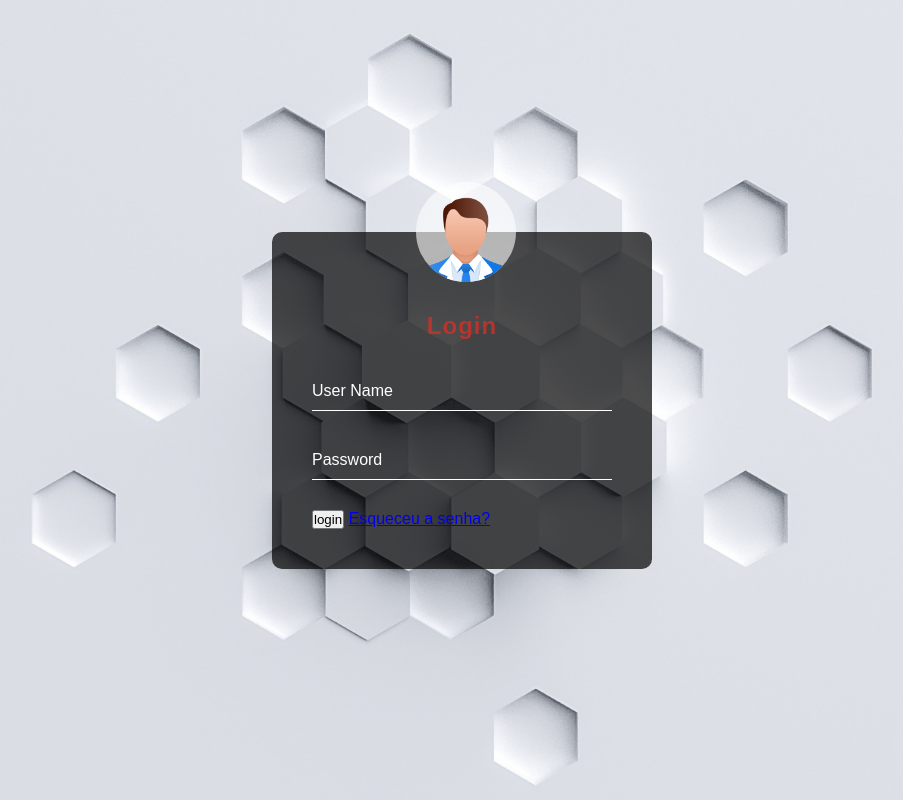
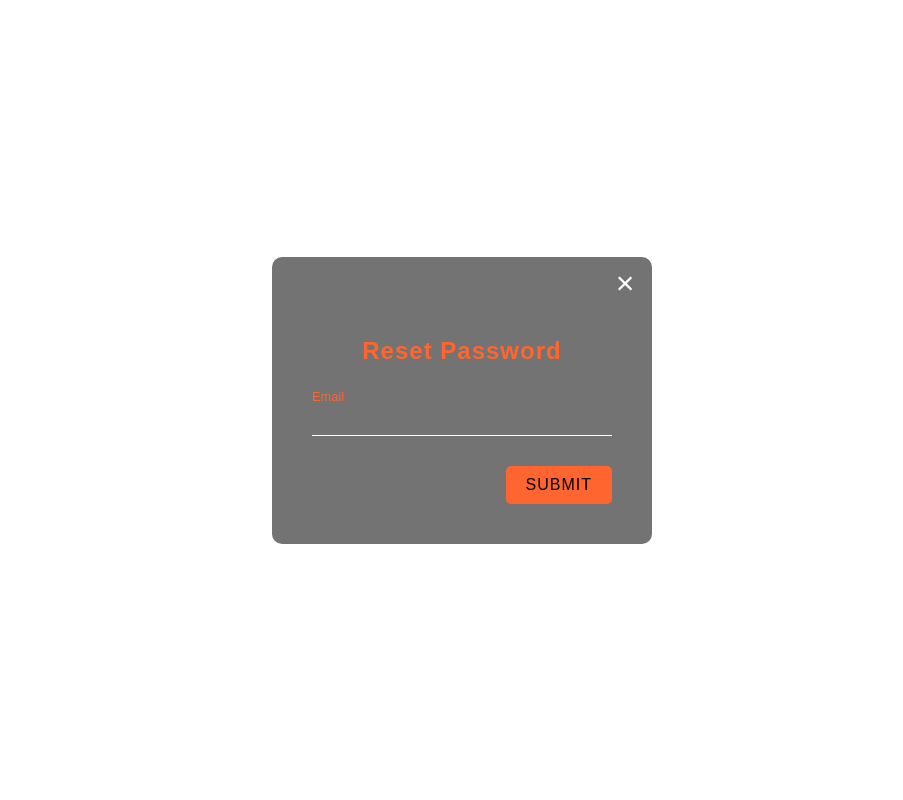
Before and after one commit to AllanChristianG/filme-do-dia, a plain HTML site: page login.html in a window 1280 px wide. Both pictures are taken after a click on the link "Esqueceu a senha?". Shown: the whole page, without its empty margins (178-1081 px from the left). Drawn offline with Linux system fonts and the light colour scheme.

Commit message:
Finish login and reset password screen

```diff
--- a/css/login.css
+++ b/css/login.css
@@ -1,7 +1,14 @@
+
+
 * {
     margin: 0;
     padding: 0;
     box-sizing: border-box;
+}
+
+:root {
+    --red-tone-font: #d12f28cc,
+    --orange-tone: #ff652f,
 }
 
 body {
@@ -23,7 +30,7 @@ body {
     width: 100%;
     max-width: 380px;
     padding: 80px 40px 40px;
-    background: rgba(0, 0, 0, 0.7);
+    background: rgba(0, 0, 0, 0.55);
     border-radius: 10px;
     color: #fff;
 }
@@ -34,7 +41,7 @@ body {
     /* Verificar posição após aplicação de outros estilos */
     left: calc(50% - 12%);
     width: 100px;
-    background: rgba(255, 255, 255, 0.6);
+    background: rgba(255, 255, 255, 0.55);
     border-radius: 50%
 }
 
@@ -42,7 +49,7 @@ body {
     text-align: center;
     margin-bottom: 2rem;
     letter-spacing: 1px;
-    color: rgba(209, 47, 40, 0.8)
+    color: #ff652f;
 }
 
 .form .input-group {
@@ -72,6 +79,57 @@ body {
     transition: .3s ease-out;
 }
 
+.form .input-group input:focus + label,
+.form .input-group input:valid + label {
+    transform: translateY(-18px);
+    color: #ff652f;
+    font-size: .8rem;
+}
+
+.submit-btn {
+    display: block;
+    margin-left: auto;
+    border: none;
+    outline: none;
+    background: #ff652f;
+    font-size: 1rem;
+    text-transform: uppercase;
+    letter-spacing: 1px;
+    padding: 10px 20px;
+    border-radius: 5px;
+    cursor: pointer;
+}
+
+.forgot-password{
+    color: inherit;
+    text-decoration: none;
+}
+
 #forgot-password {
-    display: none;
+    position: absolute;
+    display: flex;
+    justify-content: center;
+    align-items: center;
+    top: 0;
+    left: 0;
+    right: 0;
+    height: 0;
+    z-index: 1;
+    background: #fff;
+    opacity: 0;
+    transition: .6s ease-out;
 }
+
+#forgot-password:target {
+    height: 100%;
+    opacity: 1;
+}
+
+.close {
+   position: absolute;
+   right: 1.1rem;
+   top: 0.5rem;
+   font-size: 2rem;
+   text-decoration: none;
+   color: inherit;
+}
```
